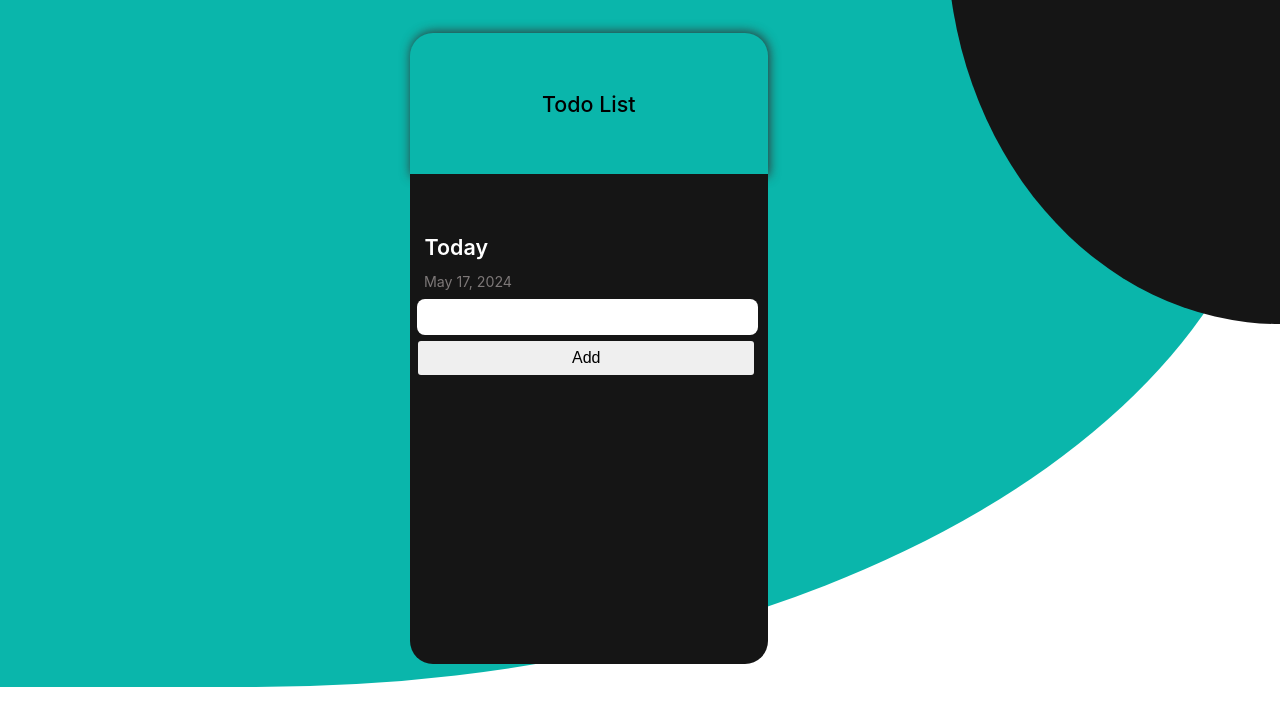
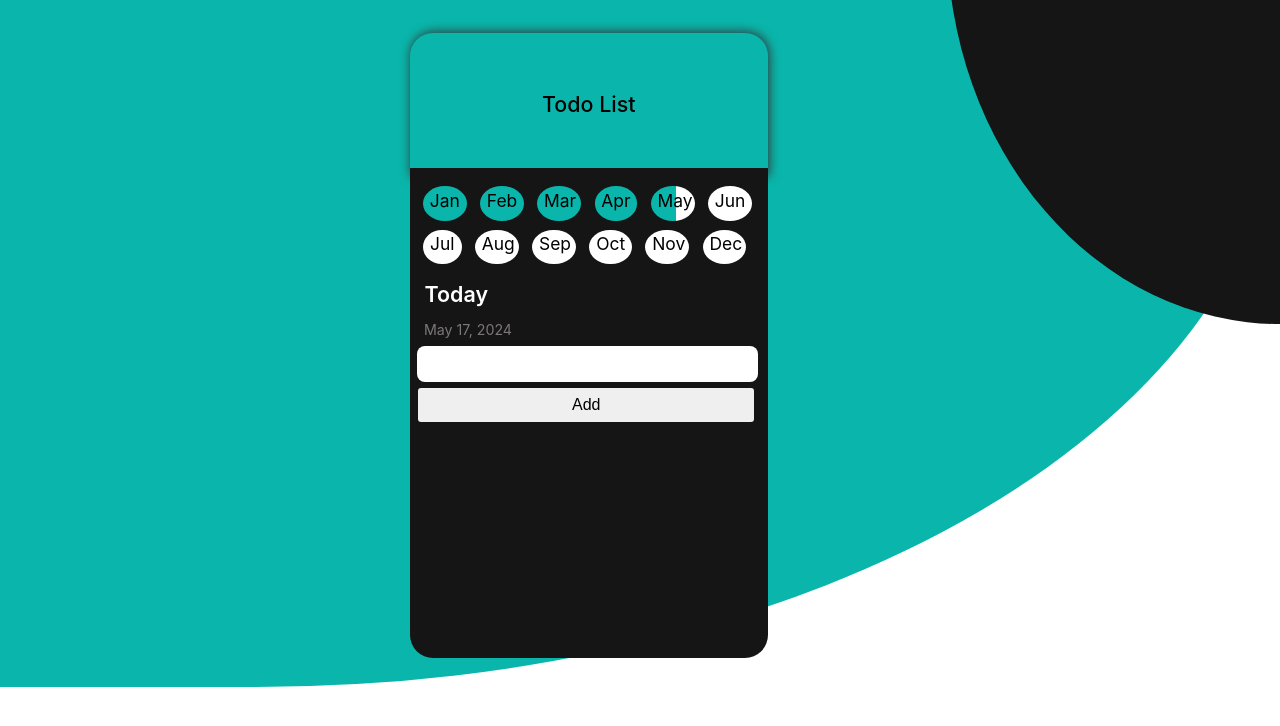
Before and after one commit to hemnath2/todo, a React (Create React App) app: page / in a window 1280 px wide. Shown: the top 726 px of the page. Built offline with nearby package versions, Linux system fonts and the light colour scheme.

Commit message:
months added

```diff
--- a/src/App.css
+++ b/src/App.css
@@ -37,6 +37,23 @@
   width: 13%;
 }
 
+.hoo{
+  display: flex;
+  flex-direction: row;
+  margin-top: 9px;
+  padding: 21% 0%;
+  width: 94%;
+}
+
+.hoo1{
+  display: flex;
+  flex-direction: row;
+  margin-top: -32px;
+  width: 94%;
+  margin-bottom: -80px;
+}
+
+
 #edit{
   position: absolute;
   right: 21%;
@@ -48,6 +65,7 @@
   border-radius: 11%;
   cursor: pointer;
   width: 12%;
+  width: 13%;
 }
 
 #del:hover{
@@ -182,6 +200,14 @@
 
 }
 
+.smallBtnContainer{
+  display: flex;
+    flex-direction: row;
+    margin-top: -8%;
+    gap: 9%;
+    margin-left: 72%;
+}
+
 @media only screen and (max-width :700px){
   .full{
     background-color: #0AB6AB;
--- a/src/Component/Home.js
+++ b/src/Component/Home.js
@@ -1,5 +1,6 @@
 import React, { useEffect, useState } from 'react';
 import Main from './Main';
+import TimeLine from './TimeLine';
 
 export default function Home() {
 
@@ -25,6 +26,7 @@ export default function Home() {
         </div>
         <div className='body1'>
         <div style={{height:`${count}`}}>
+        <TimeLine day={day} date1={date1} months={months}/>
         <h1>Today</h1>
         <p>{kesav}</p>
         <Main change={change}  />
--- a/src/Component/Main.js
+++ b/src/Component/Main.js
@@ -1,5 +1,6 @@
 import React, {useEffect, useState} from 'react'
 import Sub from './Sub';
+import TimeLine from './TimeLine';
 
 export default function Main(props) {
 
@@ -67,6 +68,7 @@ export default function Main(props) {
               inputField = {<input type='text' maxLength={30}  className='chitti' value={x} placeholder={x} onChange={change1}/> }
             />)
         })}
+
     </div>
   )
 }
--- a/src/Component/Sub.js
+++ b/src/Component/Sub.js
@@ -45,9 +45,10 @@ export default function Sub(props) {
 
         }
         </span>
-      {E1 === false? <button id='edit' onClick={editor}>Edit</button> :
+      <div className='smallBtnContainer'>
+        {E1 == false? <button id='edit' onClick={editor}>Edit</button> :
       <button id='edit' onClick={submitor}>submit</button>}
-      <button id='del' onClick={props.del}>Delete</button>
+      <button id='del' onClick={props.del}>Delete</button></div>
       {/* Delete button added for deleting the tasks 16/06  */}
     </div>
     </div>
--- /dev/null
+++ b/src/Component/TimeLine.js
@@ -0,0 +1,65 @@
+import React from 'react'
+
+export default function TimeLine(props) {
+
+    let dateCal = props.day * 3.33;
+    let Remain = 100 - dateCal;
+    let fullBac = {background: `linear-gradient(to right, #0ab6ab  100%, #fff 0%)`};
+    let emptyBac = {background: '#fff'};
+    let inprogressBac = {background: `linear-gradient(to right, #0ab6ab  ${dateCal}%, #fff ${Remain}%)`};
+    let style2 = {
+        color: 'blue',
+        borderRadius: "69%",
+        width: '9%',
+        height: '28px',
+        textAlign: 'center',
+fontSize: '109%',
+color: '#000',
+padding: '1% 2%',
+fontWeight: '400'
+    }
+    let style1 ={...style2, ...fullBac};
+     let arr = [1,2,3,4,5,6,7,8,9,10,11,12];
+     let a = 'full';
+     let b = 'inprogress';
+     let c = 'empty';
+     let Month = props.date1.getMonth();
+
+     arr.map((x,i)=>{
+    for(let i=0;i<=Month;i++){
+      arr[i] = fullBac;
+    }
+    arr[Month] = inprogressBac;
+    for(let i=Month+1;i<arr.length;i++){
+      arr[i] = emptyBac;
+    }
+}
+)
+
+let mon = ['Jan','Feb','Mar','Apr','May','Jun','Jul','Aug','Sep','Oct','Nov','Dec'
+];
+
+let arr1 = [arr[0],arr[1],arr[2],arr[3],arr[4],arr[5]];
+let arr2 = [arr[6],arr[7],arr[8],arr[9],arr[10],arr[11]];
+
+  return (
+    <>
+    <div className='hoo'>
+
+    {arr1.map((x,i)=>{
+      return(
+    <p key={i} style={{...style2, ...x}}>{mon[i]}</p>
+      )
+})}
+
+        </div>
+        <div className='hoo1'>
+        {arr2.map((x,i)=>{
+      return(
+    <p key={i} style={{...style2, ...x}}>{mon[i+6]}</p>
+      )
+})}
+        </div>
+        </>
+  )
+}
```
Also changed, not shown: src/App.js (+12 -0 lines).
